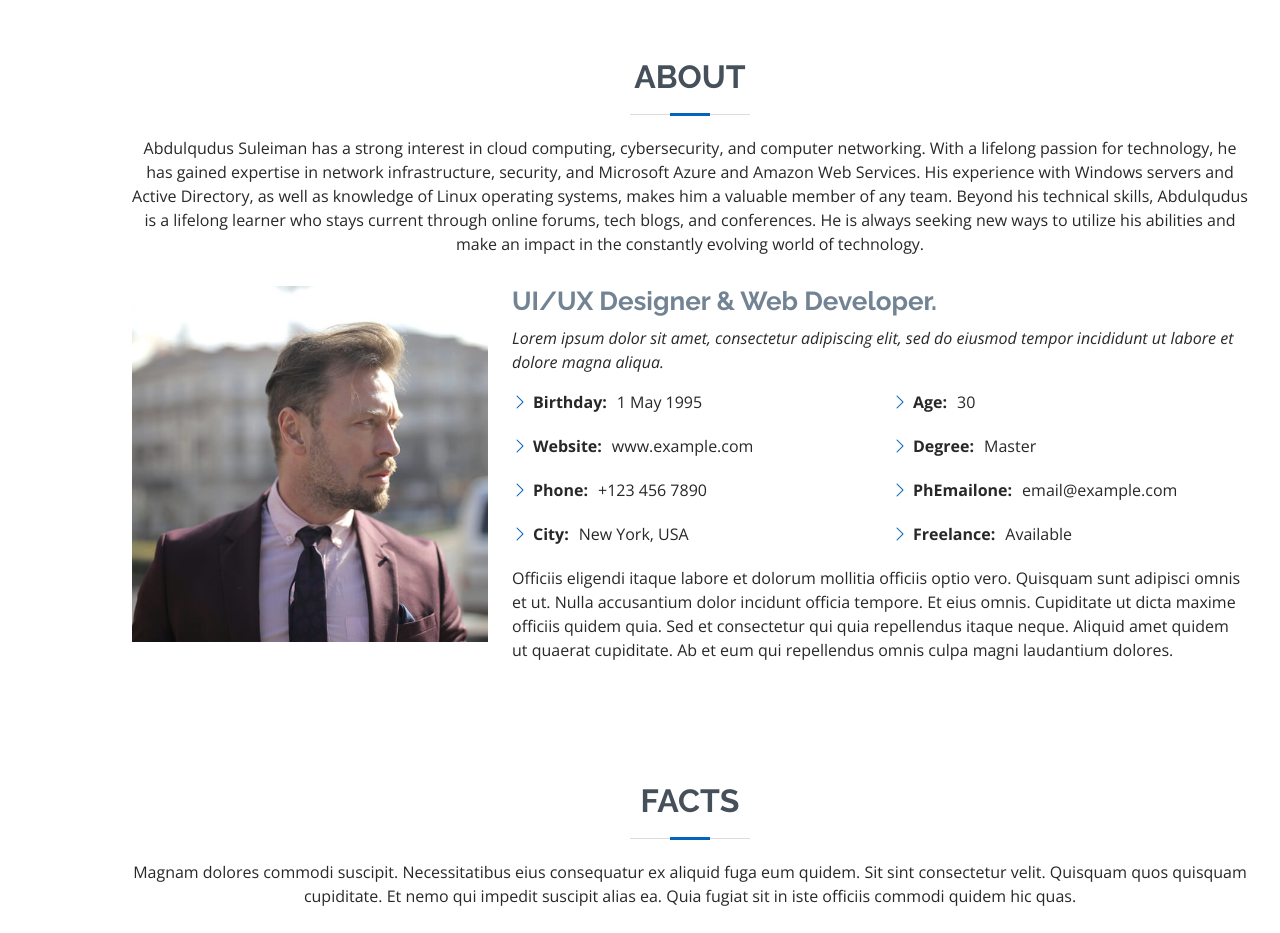
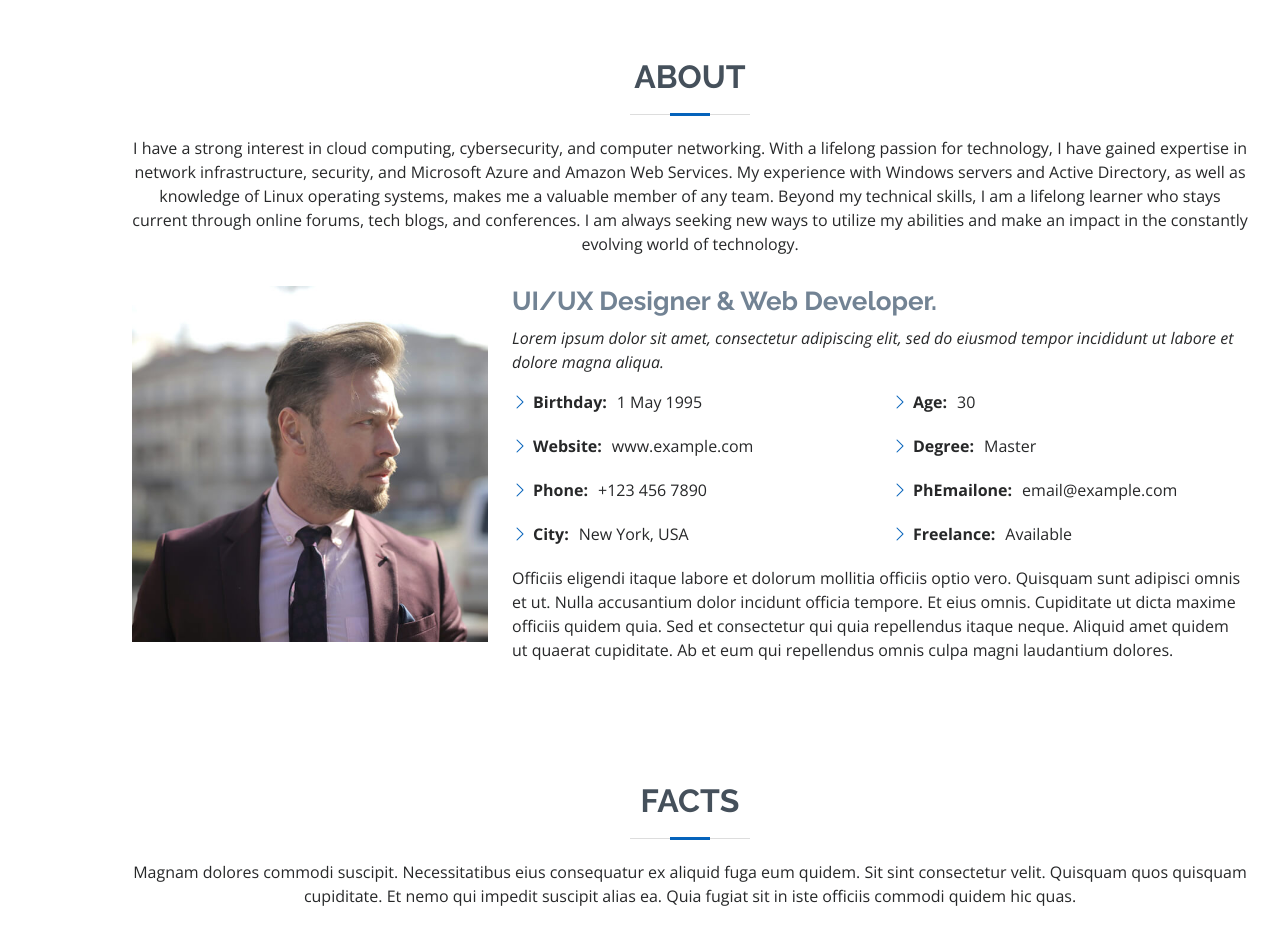
Before and after one commit to qudus33/portfolio, a plain HTML site: page index.html in a window 1280 px wide. Shown: the part 802-1735 px from the top of the page. Drawn offline with nearby package versions, Linux system fonts and the light colour scheme.

Commit message:
latest commit

```diff
--- a/index.html
+++ b/index.html
@@ -80,7 +80,7 @@
 
         <div class="section-title">
           <h2>About</h2>
-          <p>Abdulqudus Suleiman has a strong interest in cloud computing, cybersecurity, and computer networking. With a lifelong passion for technology, he has gained expertise in network infrastructure, security, and Microsoft Azure and Amazon Web Services. His experience with Windows servers and Active Directory, as well as knowledge of Linux operating systems, makes him a valuable member of any team. Beyond his technical skills, Abdulqudus is a lifelong learner who stays current through online forums, tech blogs, and conferences. He is always seeking new ways to utilize his abilities and make an impact in the constantly evolving world of technology.</p>
+          <p>I have a strong interest in cloud computing, cybersecurity, and computer networking. With a lifelong passion for technology, I have gained expertise in network infrastructure, security, and Microsoft Azure and Amazon Web Services. My experience with Windows servers and Active Directory, as well as knowledge of Linux operating systems, makes me a valuable member of any team. Beyond my technical skills, I am a lifelong learner who stays current through online forums, tech blogs, and conferences. I am always seeking new ways to utilize my abilities and make an impact in the constantly evolving world of technology.</p>
         </div>
 
         <div class="row">
```
